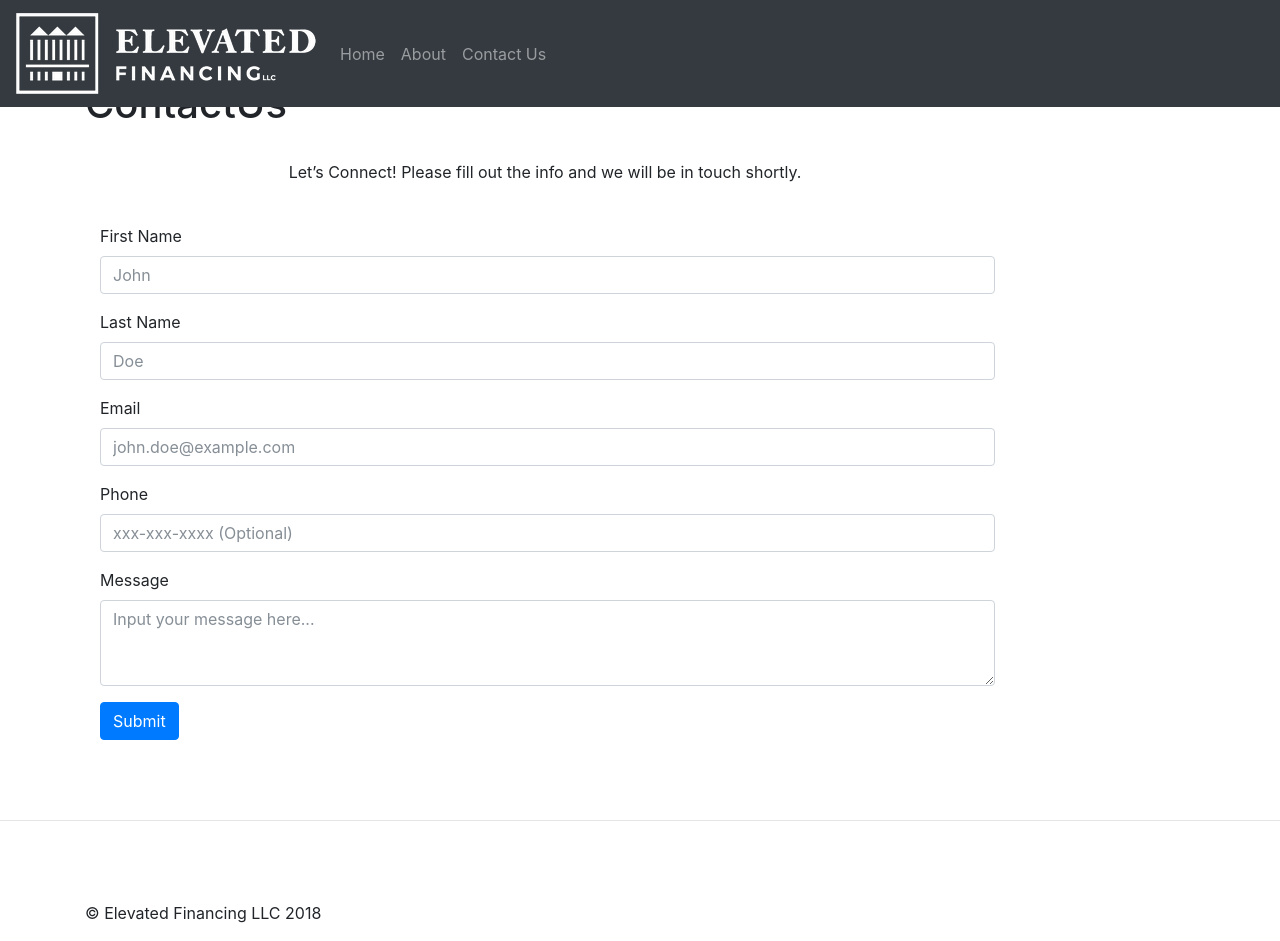
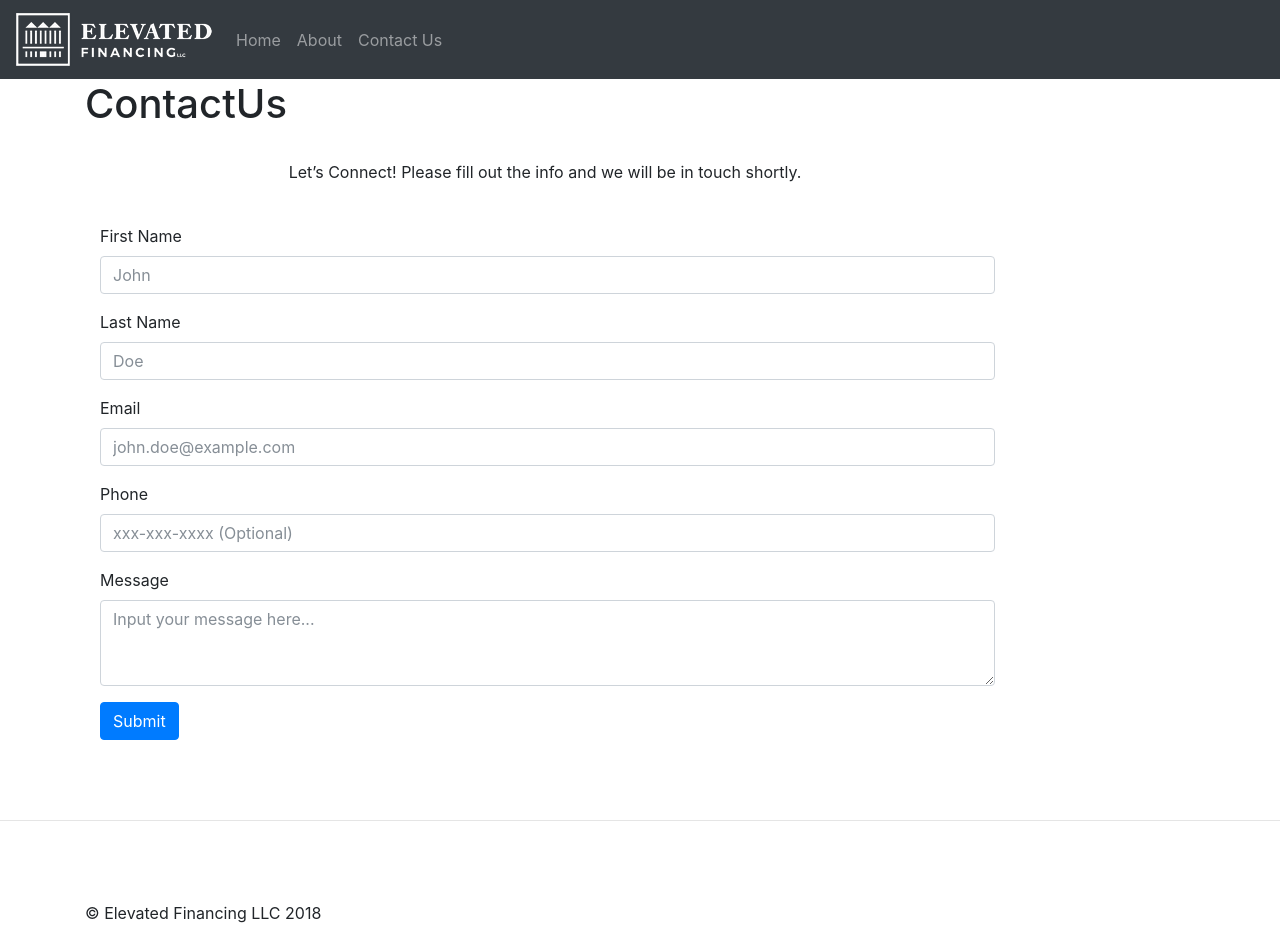
Before and after one commit to ElevatedFinancing1/ElevatedFinancing1.github.io, a Jekyll site: the page built from contactus.html, in a window 1280 px wide and 941 px high. Built offline with Jekyll 4.4.1, drawn with Linux system fonts in a browser that asks for light colours; nearby versions of some CDN libraries.

Commit message:
Update header.html

```diff
--- a/_includes/header.html
+++ b/_includes/header.html
@@ -1,6 +1,6 @@
 <header>
   <nav class="navbar navbar-expand-md navbar-dark fixed-top">
-    <a class="navbar-brand" href="/"><img src="/assets/img/Elevated_Financing_2_Wht-1.png"></a>
+    <a class="navbar-brand" href="/"><img src="/assets/img/Elevated_Financing_2_Wht-2.png"></a>
     <button class="navbar-toggler" type="button" data-toggle="collapse" data-target="#navbarsExampleDefault" aria-controls="navbarsExampleDefault" aria-expanded="false" aria-label="Toggle navigation">
       <span class="navbar-toggler-icon"></span>
     </button>
```
